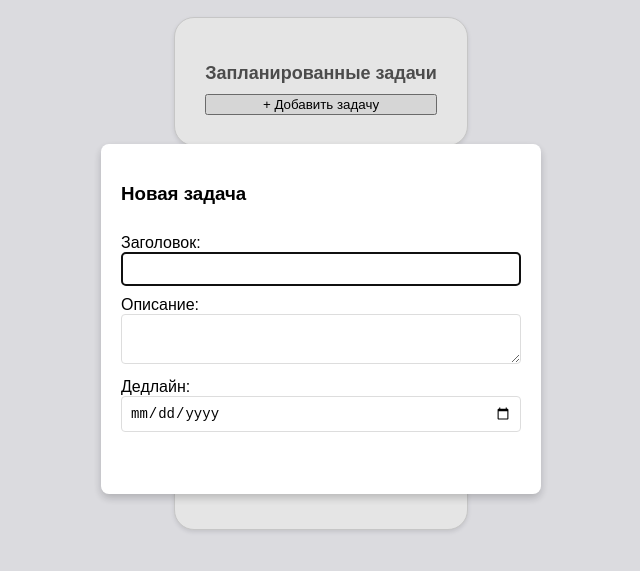
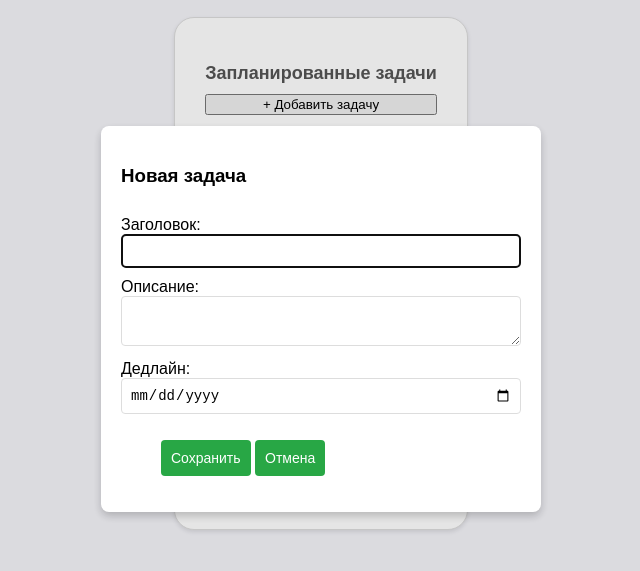
Before and after one commit to deflerr/pnsk3, a plain HTML site: page index.html in a window 1280 px wide. Both pictures are taken after a click on the button "+ Добавить задачу". Shown: the part 81-652 px from the top of the page, without its empty margins (319-959 px from the left). Drawn offline with Linux system fonts and the light colour scheme.

Commit message:
index card

```diff
--- a/index.html
+++ b/index.html
@@ -50,7 +50,8 @@
                 </label>
                 <input type="hidden" id="task-id">
                 <menu>
-
+                    <button type="submit">Сохранить</button>
+                    <button type="button" id="cancel-dialog">Отмена</button>
                 </menu>
             </form>
           </dialog>
```
